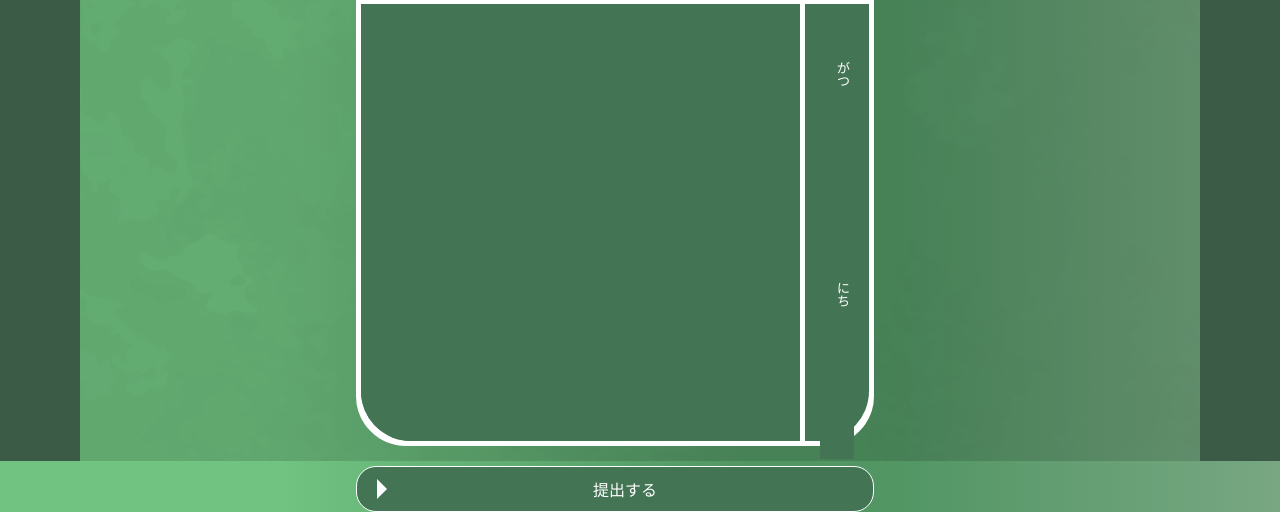
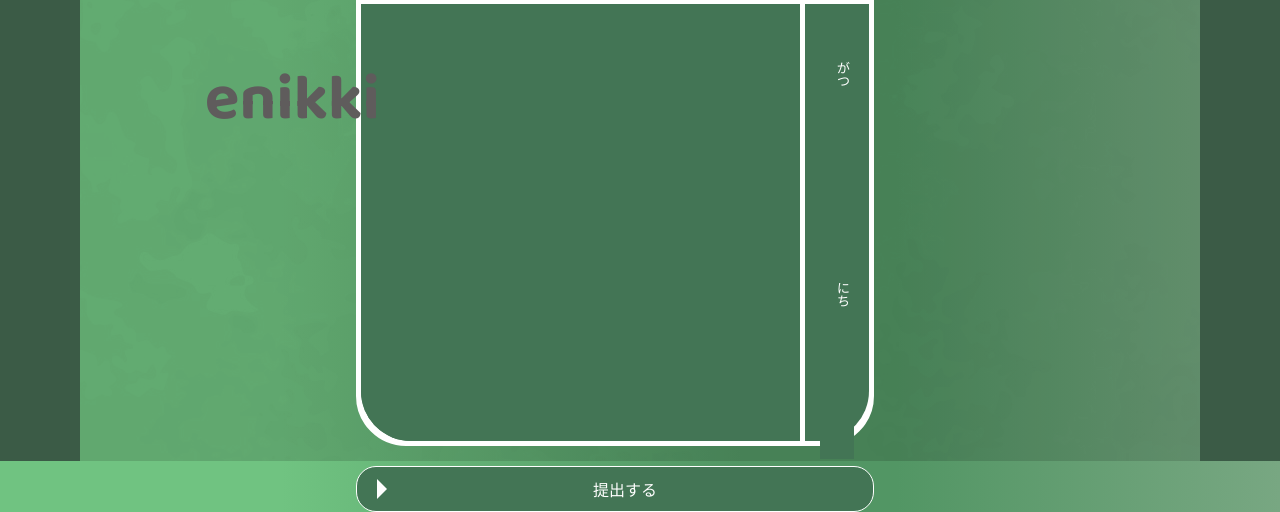
Before and after one commit to moriyoshi-kasuga/2025-summer-techjam, a Flask app: page /create/ in a window 1280 px wide. Shown: the part 339-851 px from the top of the page. Run offline with Flask 3, Linux system fonts and the light colour scheme; some web fonts are replaced.

Commit message:
feat:create画面のアニメーション追加

```diff
--- a/app/templates/create.html
+++ b/app/templates/create.html
@@ -7,6 +7,17 @@
     justify-content: center;
     align-items: center;
     height: 100vh;
+  }
+
+  h1{
+    font-size: 64px;
+    position: absolute;
+    display: flex;
+    flex-direction: column;
+    justify-content: center;
+    left: 16%;
+    top: 43%;
+    color: #5F5C5C;
   }
 
   .page-wrapper {
@@ -27,6 +38,12 @@
     display: flex;
     flex-direction: column;
     align-items: center;
+    opacity: 0;
+    transition: opacity 2s ease;
+  }
+
+  .fade-in{
+    opacity: 1;
   }
 
   .name-section {
@@ -203,7 +220,17 @@
 
 {% block body %}
 
-<div class="main-content">
+<h1 class="font-balooda">enikki</h1>
+<script>
+  window.addEventListener("DOMContentLoaded", () => {
+    requestAnimationFrame(() => {
+      const enikki = document.getElementById('fadein-item');
+      enikki.classList.add("fade-in");
+    });
+  });
+</script>
+
+<div class="main-content" id="fadein-item">
   <header class="name-section">
     <span class="name-label">なまえ</span>
     <span class="name-display">やまだ たろう</span>
@@ -248,4 +275,6 @@
   </div>
 </div>
 
+
+
 {% endblock body %}
```
